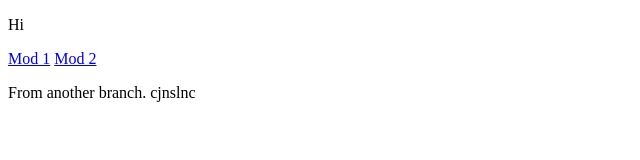
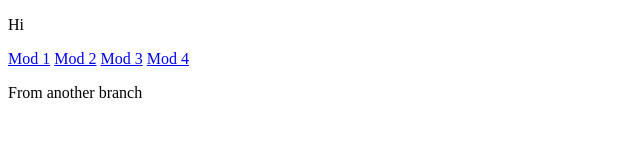
Before and after one commit to TanhaR31/PH-Mod, a plain HTML site: page index.html in a window 1280 px wide. Shown: the whole page, without its empty margins (0-640 px from the left). Drawn offline with Linux system fonts and the light colour scheme.

Commit message:
Updated Index

```diff
--- a/index.html
+++ b/index.html
@@ -10,6 +10,8 @@
     <p>Hi</p>
     <a href="Mod1.html">Mod 1</a>
     <a href="Mod2.html">Mod 2</a>
-    <p>From another branch. cjnslnc</p>
+    <a href="Mod3.html">Mod 3</a>
+    <a href="Mod4.html">Mod 4</a>
+    <p>From another branch</p>
 </body>
 </html>
```
